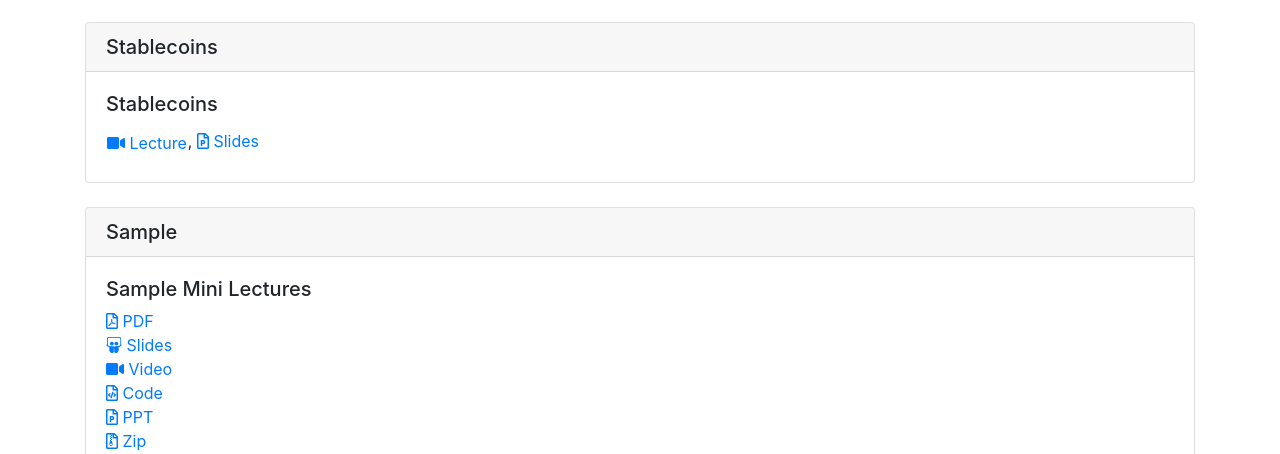
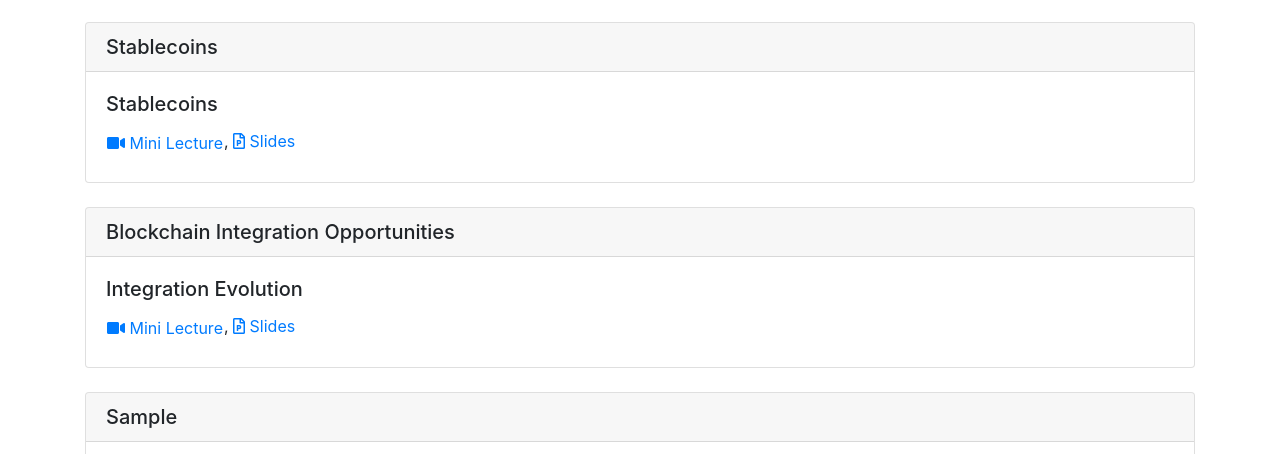
Before and after one commit to heaps/blockchain, a plain HTML site: page index.html in a window 1280 px wide. Shown: the part 331-785 px from the top of the page. Drawn offline with nearby package versions, Linux system fonts and the light colour scheme.

Commit message:
integration

```diff
--- a/index.html
+++ b/index.html
@@ -73,9 +73,24 @@
 
 
     <h5>Stablecoins</h5>
-      <button type="button" class="btn btn-link mx-0 px-0" onclick="showVideo('ctMIdpm2j4I')"> <i class="fas fa-video"></i> Lecture
+      <button type="button" class="btn btn-link mx-0 px-0" onclick="showVideo('ctMIdpm2j4I')"> <i class="fas fa-video"></i> Mini Lecture
       </button>,
       <a href="documents/abel/stablecoin.pptx">
+          <i class="far fa-file-powerpoint"></i> Slides
+      </a><br>
+
+  </div>
+</div><br>
+
+<div class="card">
+  <h5 class="card-header">Blockchain Integration Opportunities </h5>
+  <div class="card-body">
+
+
+    <h5>Integration Evolution</h5>
+      <button type="button" class="btn btn-link mx-0 px-0" onclick="showVideo('MHZTTlrwfvQ')"> <i class="fas fa-video"></i> Mini Lecture
+      </button>,
+      <a href="documents/abel/integration.pptx">
           <i class="far fa-file-powerpoint"></i> Slides
       </a><br>
 
```
Also changed, not shown: 1 other file.
